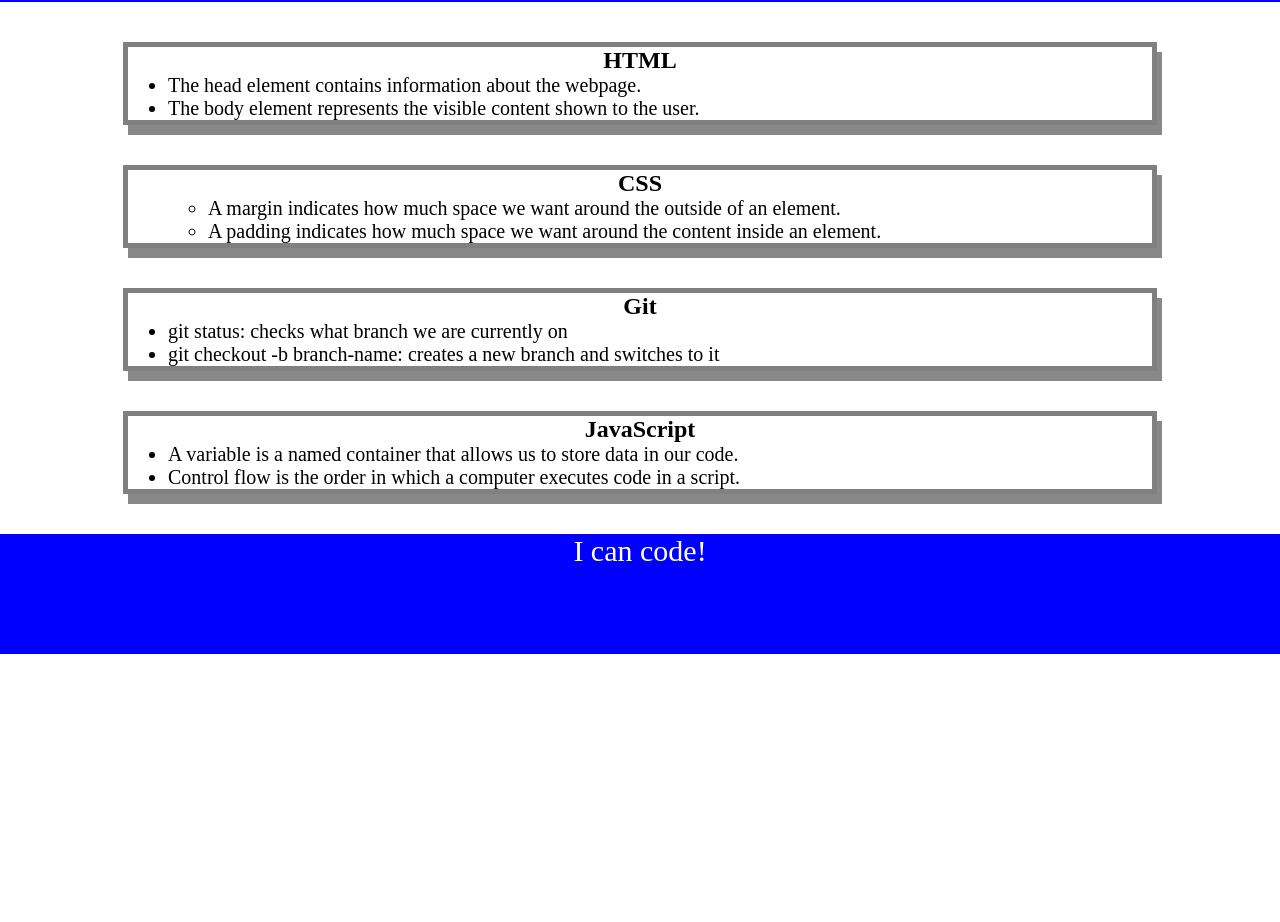
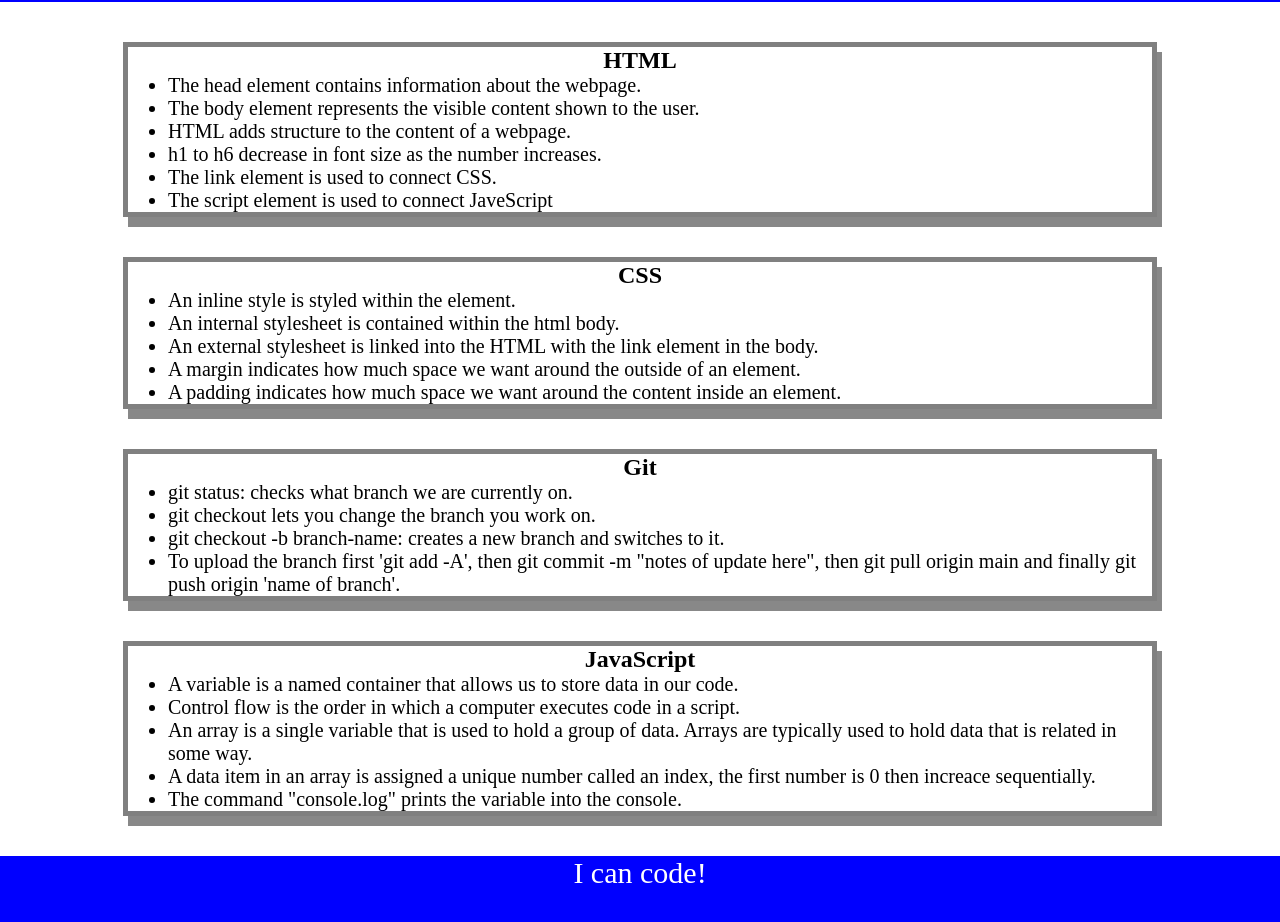
Before and after one commit to stuart540/prework-study-guide, a plain HTML site: page index.html in a window 1280 px wide. Shown: the part 118-1040 px from the top of the page. Before the commit the page ends 800 px from the top, so only its background shows below. Drawn offline with Linux system fonts and the light colour scheme.

Commit message:
Added more information to HTML

```diff
--- a/index.html
+++ b/index.html
@@ -21,24 +21,31 @@
         <ul>
           <li>The head element contains information about the webpage.</li>
           <li>The body element represents the visible content shown to the user.</li>
+          <li>HTML adds structure to the content of a webpage.</li>
+          <li>h1 to h6 decrease in font size as the number increases.</li>
+          <li>The link element is used to connect CSS.</li>
+          <li>The script element is used to connect JaveScript</li>
         </ul>
       </section>
 
       <section class="card" id="css-section">
         <h2>CSS</h2>
-        <ul>
           <ul>
+            <li>An inline style is styled within the element.</li>
+            <li>An internal stylesheet is contained within the html body.</li>
+            <li>An external stylesheet is linked into the HTML with the link element in the body.</li>
             <li>A margin indicates how much space we want around the outside of an element.</li>
             <li>A padding indicates how much space we want around the content inside an element.</li>
           </ul>
-        </ul>
       </section>
 
       <section class="card" id="git-section">
         <h2>Git</h2>
         <ul>
-          <li>git status: checks what branch we are currently on</li>
-          <li>git checkout -b branch-name: creates a new branch and switches to it</li>
+          <li>git status: checks what branch we are currently on.</li>
+          <li>git checkout lets you change the branch you work on.</li>
+          <li>git checkout -b branch-name: creates a new branch and switches to it.</li>
+          <li>To upload the branch first 'git add -A', then git commit -m "notes of update here", then git pull origin main and finally git push origin 'name of branch'.</li>
         </ul>
       </section>
 
@@ -47,6 +54,9 @@
           <ul>
             <li>A variable is a named container that allows us to store data in our code.</li>
             <li>Control flow is the order in which a computer executes code in a script.</li>
+            <li>An array is a single variable that is used to hold a group of data. Arrays are typically used to hold data that is related in some way.</li>
+            <li>A data item in an array is assigned a unique number called an index, the first number is 0 then increace sequentially.</li>
+            <li>The command "console.log" prints the variable into the console.</li>
           </ul>
       </section>
     </main>
```
